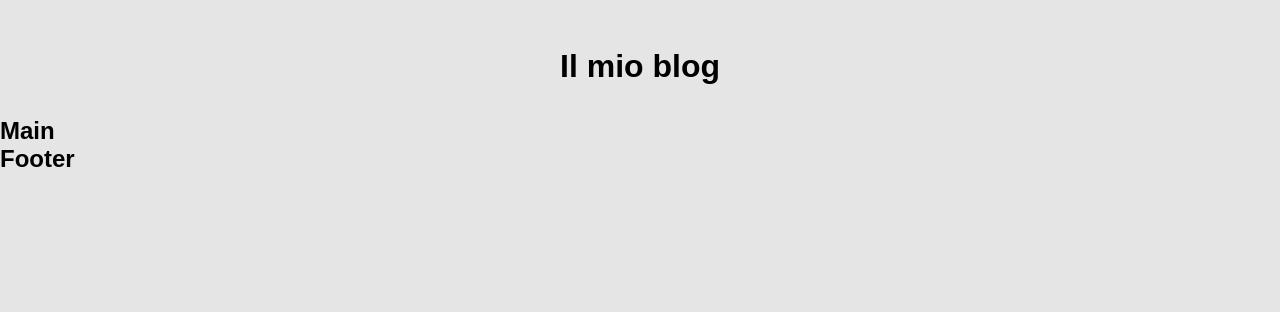
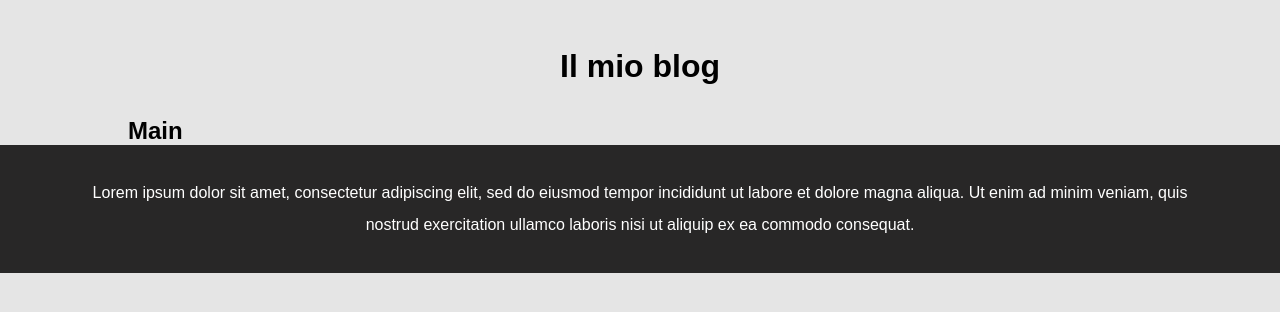
Before and after one commit to veronicamagnanimi/react-components, a React (Vite) app: page / in a window 1280 px wide. Shown: the top 312 px of the page. Built offline with nearby package versions, Linux system fonts and the light colour scheme.

Commit message:
feat: footer with cssModules completed

```diff
--- a/components/AppFooter.jsx
+++ b/components/AppFooter.jsx
@@ -1,9 +1,16 @@
+import style from "./AppFooter.module.css";
+
 const AppFooter = () => {
-    return (
-        <footer>
-            <h2>Footer</h2>
-        </footer>
-    )
-}
+  return (
+    <footer className={style.footer}>
+      <p className={style.lastParagraph}>
+        Lorem ipsum dolor sit amet, consectetur adipiscing elit, sed do eiusmod
+        tempor incididunt ut labore et dolore magna aliqua. Ut enim ad minim
+        veniam, quis nostrud exercitation ullamco laboris nisi ut aliquip ex ea
+        commodo consequat.
+      </p>
+    </footer>
+  );
+};
 
 export default AppFooter;
--- /dev/null
+++ b/components/AppFooter.module.css
@@ -0,0 +1,10 @@
+.footer {
+    background-color: rgb(40, 39, 39);
+}
+
+.lastParagraph {
+    color: rgb(255, 255, 255);
+    text-align: center;
+    padding: 2rem 4rem;
+    line-height: 2;
+}
--- a/components/AppHeader.jsx
+++ b/components/AppHeader.jsx
@@ -3,9 +3,9 @@ import style from "./AppHeader.module.css";
 const AppHeader = () => {
     return (
         <header>
-            <div className="container">
+
             <h1 className={style.title}>Il mio blog</h1>
-            </div>
+
         </header>
     )
 }
--- a/components/AppMain.jsx
+++ b/components/AppMain.jsx
@@ -1,8 +1,9 @@
 import AppCard from "./AppCard";
+import style from "./AppMain.module.css";
 
 const AppMain = () => {
     return (
-        <main>
+        <main className="container">
             <h2>Main</h2>
             <AppCard />
         </main>
```
Also changed, not shown: components/AppMain.module.css (added).
